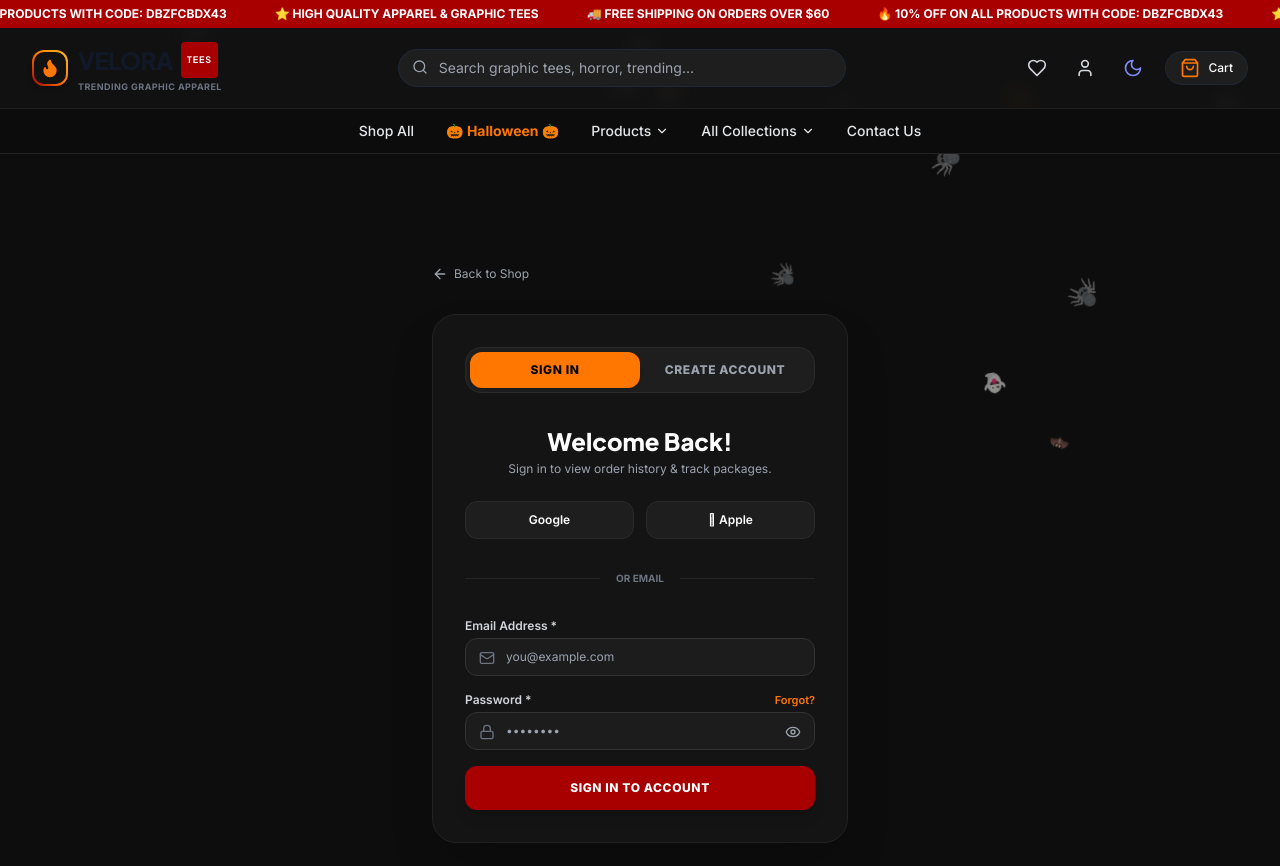
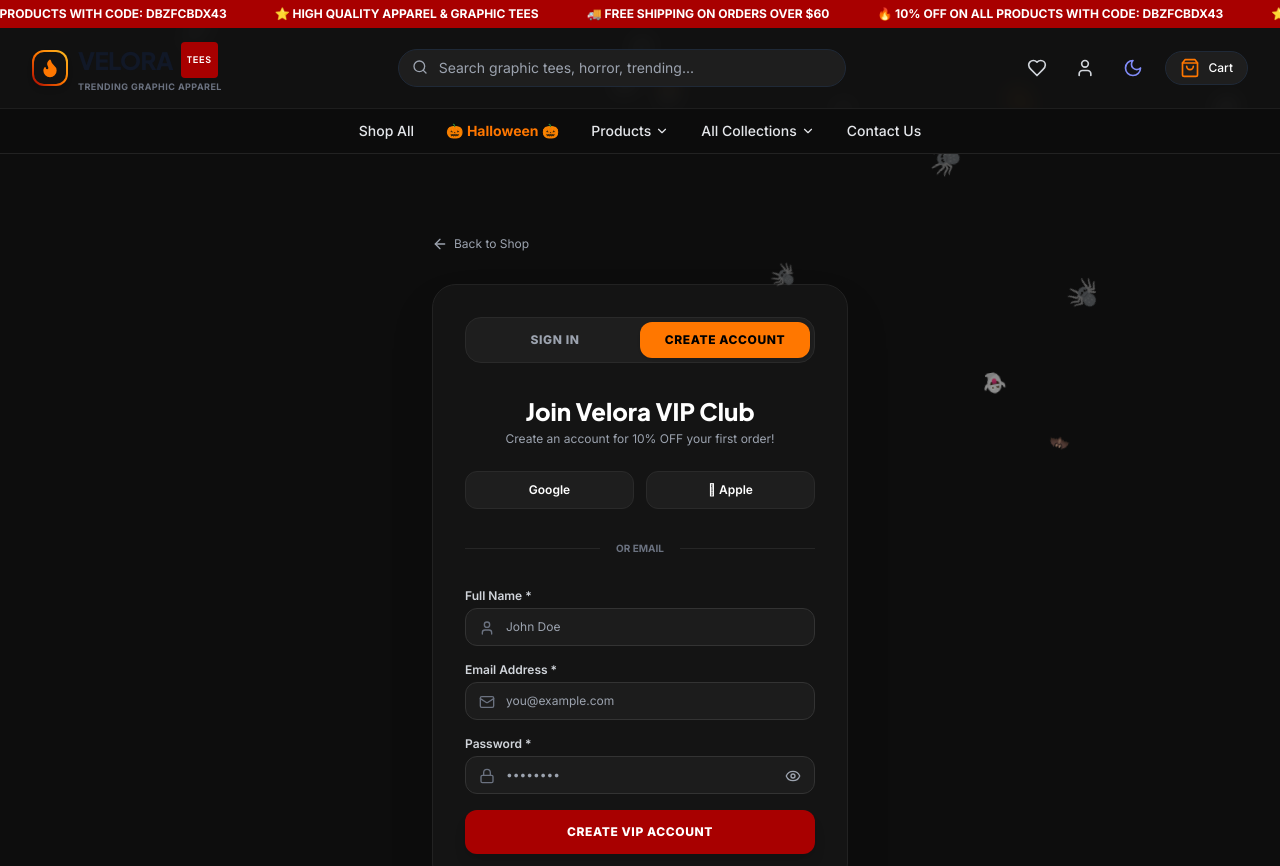
Before and after one commit to JOB-WEB-US/sales-website-fe, a Next.js app: page /account/register in a window 1280 px wide. Shown: the top 866 px of the page. Built offline with nearby package versions, Linux system fonts and the light colour scheme.

Commit message:
fix bug login

```diff
--- a/app/(shop)/account/login/page.tsx
+++ b/app/(shop)/account/login/page.tsx
@@ -1,31 +1,79 @@
 'use client';
 
-import React, { useState } from 'react';
+import React, { useState, useEffect, Suspense } from 'react';
 import Link from 'next/link';
-import { useRouter } from 'next/navigation';
-import { User, Lock, Mail, ArrowLeft, Eye, EyeOff, CheckCircle2 } from 'lucide-react';
+import { useRouter, useSearchParams, usePathname } from 'next/navigation';
+import { User, Lock, Mail, ArrowLeft, Eye, EyeOff, AlertCircle } from 'lucide-react';
 
-export default function LoginPage() {
+function LoginContent() {
   const router = useRouter();
+  const searchParams = useSearchParams();
+  const pathname = usePathname();
+
+  const redirectUrl = searchParams.get('redirect') || '/account';
+
   const [mode, setMode] = useState<'login' | 'register'>('login');
-
   const [email, setEmail] = useState('');
   const [password, setPassword] = useState('');
   const [name, setName] = useState('');
   const [showPassword, setShowPassword] = useState(false);
   const [isSubmitting, setIsSubmitting] = useState(false);
+  const [errorMsg, setErrorMsg] = useState('');
+
+  useEffect(() => {
+    if (pathname?.includes('/register')) {
+      setMode('register');
+    }
+  }, [pathname]);
+
+  const handleSocialLogin = (provider: 'Google' | 'Apple') => {
+    setIsSubmitting(true);
+    setErrorMsg('');
+    setTimeout(() => {
+      if (typeof window !== 'undefined') {
+        localStorage.setItem(
+          'velora_user',
+          JSON.stringify({
+            email: `${provider.toLowerCase()}.user@example.com`,
+            name: `${provider} User`,
+          })
+        );
+      }
+      router.push(redirectUrl);
+    }, 600);
+  };
 
   const handleSubmit = (e: React.FormEvent) => {
     e.preventDefault();
-    if (!email || !password) return;
+    setErrorMsg('');
+
+    if (!email || !password) {
+      setErrorMsg('Please enter both Email and Password.');
+      return;
+    }
+
+    if (mode === 'register' && !name) {
+      setErrorMsg('Please enter your Full Name.');
+      return;
+    }
 
     setIsSubmitting(true);
     setTimeout(() => {
-      // Store user session mock
-      if (typeof window !== 'undefined') {
-        localStorage.setItem('velora_user', JSON.stringify({ email, name: name || 'Valued Customer' }));
+      try {
+        if (typeof window !== 'undefined') {
+          localStorage.setItem(
+            'velora_user',
+            JSON.stringify({
+              email,
+              name: name || email.split('@')[0] || 'Valued Customer',
+            })
+          );
+        }
+        router.push(redirectUrl);
+      } catch (err) {
+        setErrorMsg('An error occurred during authentication. Please try again.');
+        setIsSubmitting(false);
       }
-      router.push('/account');
     }, 800);
   };
 
@@ -44,16 +92,18 @@
           {/* Header Tab Switcher */}
           <div className="flex bg-[#1e1e1e] p-1 rounded-2xl border border-[#2a2a2a] mb-8">
             <button
-              onClick={() => setMode('login')}
-              className={`flex-1 py-2.5 text-xs font-extrabold uppercase tracking-wider rounded-xl transition ${
+              type="button"
+              onClick={() => { setMode('login'); setErrorMsg(''); }}
+              className={`flex-1 py-2.5 text-xs font-extrabold uppercase tracking-wider rounded-xl transition cursor-pointer ${
                 mode === 'login' ? 'bg-[#ff7700] text-black shadow' : 'text-gray-400 hover:text-white'
               }`}
             >
               Sign In
             </button>
             <button
-              onClick={() => setMode('register')}
-              className={`flex-1 py-2.5 text-xs font-extrabold uppercase tracking-wider rounded-xl transition ${
+              type="button"
+              onClick={() => { setMode('register'); setErrorMsg(''); }}
+              className={`flex-1 py-2.5 text-xs font-extrabold uppercase tracking-wider rounded-xl transition cursor-pointer ${
                 mode === 'register' ? 'bg-[#ff7700] text-black shadow' : 'text-gray-400 hover:text-white'
               }`}
             >
@@ -72,19 +122,29 @@
             </p>
           </div>
 
+          {/* Error Message */}
+          {errorMsg && (
+            <div className="mb-6 p-3 bg-red-950/60 border border-red-800/80 rounded-xl text-red-200 text-xs flex items-center gap-2">
+              <AlertCircle className="w-4 h-4 shrink-0 text-red-400" />
+              <span>{errorMsg}</span>
+            </div>
+          )}
+
           {/* Social Sign-In Buttons */}
           <div className="grid grid-cols-2 gap-3 mb-6">
             <button
               type="button"
-              onClick={() => router.push('/account')}
-              className="py-2.5 px-4 bg-[#1e1e1e] hover:bg-[#282828] border border-[#2a2a2a] rounded-xl text-xs font-semibold text-white flex items-center justify-center gap-2 transition"
+              disabled={isSubmitting}
+              onClick={() => handleSocialLogin('Google')}
+              className="py-2.5 px-4 bg-[#1e1e1e] hover:bg-[#282828] border border-[#2a2a2a] rounded-xl text-xs font-semibold text-white flex items-center justify-center gap-2 transition disabled:opacity-50 cursor-pointer"
             >
               <span>Google</span>
             </button>
             <button
               type="button"
-              onClick={() => router.push('/account')}
-              className="py-2.5 px-4 bg-[#1e1e1e] hover:bg-[#282828] border border-[#2a2a2a] rounded-xl text-xs font-semibold text-white flex items-center justify-center gap-2 transition"
+              disabled={isSubmitting}
+              onClick={() => handleSocialLogin('Apple')}
+              className="py-2.5 px-4 bg-[#1e1e1e] hover:bg-[#282828] border border-[#2a2a2a] rounded-xl text-xs font-semibold text-white flex items-center justify-center gap-2 transition disabled:opacity-50 cursor-pointer"
             >
               <span> Apple</span>
             </button>
@@ -135,7 +195,7 @@
               <div className="flex items-center justify-between mb-1">
                 <label className="text-xs font-semibold text-gray-300">Password *</label>
                 {mode === 'login' && (
-                  <button type="button" className="text-[11px] font-semibold text-[#ff7700] hover:underline">
+                  <button type="button" className="text-[11px] font-semibold text-[#ff7700] hover:underline cursor-pointer">
                     Forgot?
                   </button>
                 )}
@@ -153,7 +213,7 @@
                 <button
                   type="button"
                   onClick={() => setShowPassword(!showPassword)}
-                  className="absolute right-3.5 top-3 text-gray-400 hover:text-white"
+                  className="absolute right-3.5 top-3 text-gray-400 hover:text-white cursor-pointer"
                 >
                   {showPassword ? <EyeOff size={16} /> : <Eye size={16} />}
                 </button>
@@ -163,9 +223,11 @@
             <button
               type="submit"
               disabled={isSubmitting}
-              className="w-full py-3.5 bg-[#a80000] hover:bg-[#7a0000] text-white font-extrabold text-xs uppercase tracking-wider rounded-xl transition shadow-lg mt-2 cursor-pointer"
+              className="w-full py-3.5 bg-[#a80000] hover:bg-[#7a0000] text-white font-extrabold text-xs uppercase tracking-wider rounded-xl transition shadow-lg mt-2 cursor-pointer disabled:opacity-50"
             >
-              {isSubmitting ? 'Signing In...' : mode === 'login' ? 'Sign In To Account' : 'Create VIP Account'}
+              {isSubmitting
+                ? mode === 'login' ? 'Signing In...' : 'Creating Account...'
+                : mode === 'login' ? 'Sign In To Account' : 'Create VIP Account'}
             </button>
           </form>
 
@@ -175,3 +237,15 @@
     </div>
   );
 }
+
+export default function LoginPage() {
+  return (
+    <Suspense fallback={
+      <div className="min-h-screen bg-[#0d0d0d] flex items-center justify-center text-white text-sm">
+        Loading...
+      </div>
+    }>
+      <LoginContent />
+    </Suspense>
+  );
+}
```
Also changed, not shown: 1 other file (tests, documents, lock files or other folders).
